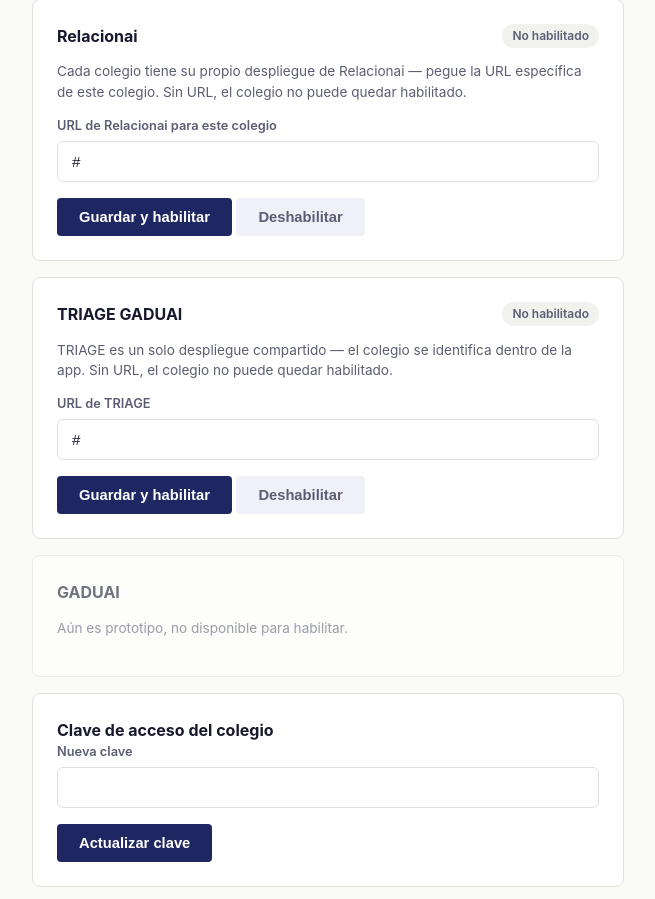
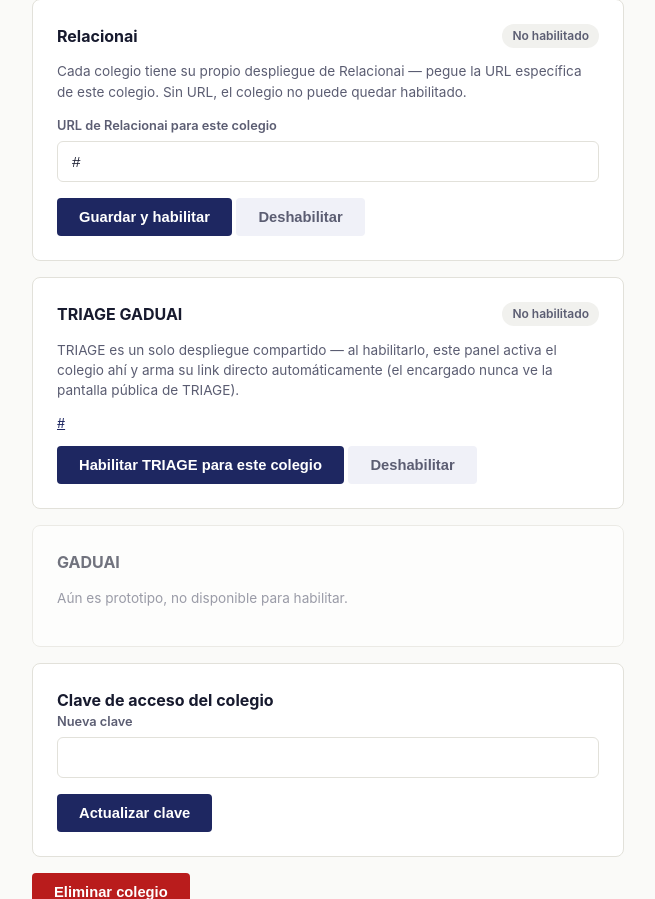
Before and after one commit to humbertoski26/gaduaiweb, a Flask app: template portal/templates/admin_colegio.html in a window 1280 px wide. Shown: the part 204-1103 px from the top of the page, without its empty margins (312-967 px from the left). Run offline with Flask 3, Linux system fonts and the light colour scheme; the template is opened without the code that fills it: most values are stand-ins (such as "Sample title", 1, 10 or a date in 2020); some libraries are stand-ins or nearby versions.

Commit message:
Activar TRIAGE para un colegio desde el panel admin, sin URL manual
El panel ahora llama a la API de TRIAGE (protegida con TRIAGE_ADMIN_KEY) para crear el
colegio ahí mismo y arma el link directo a su login (?colegio=<id>) — ya no se pega una
URL a mano ni el encargado pasa por la pantalla pública de TRIAGE para crear su colegio.

Co-Authored-By: Claude Sonnet 5 <noreply@anthropic.com>

```diff
--- a/portal/app.py
+++ b/portal/app.py
@@ -1,5 +1,10 @@
+import json
 import os
+import re
+import unicodedata
 from functools import wraps
+from urllib.error import HTTPError, URLError
+from urllib.request import Request, urlopen
 
 from flask import Flask, render_template, request, redirect, url_for, session, jsonify
 from werkzeug.security import generate_password_hash, check_password_hash
@@ -13,6 +18,52 @@ PRODUCTOS = {
     "relacionai": {"nombre": "Relacionai", "descripcion": "Gestión de convivencia escolar y casos."},
     "triage": {"nombre": "TRIAGE GADUAI", "descripcion": "Timeline y triage de la gestión del colegio."},
 }
+
+TRIAGE_BASE_URL = (os.environ.get("TRIAGE_BASE_URL") or "https://triage-gaduai.onrender.com").rstrip("/")
+TRIAGE_ADMIN_KEY = os.environ.get("TRIAGE_ADMIN_KEY")
+
+
+def slug_colegio(nombre):
+    """Debe producir el mismo id que la función slug() de TRIAGE (server.js) para el mismo
+    nombre, porque ahí es donde vive de verdad el colegio: TRIAGE deriva su id a partir del
+    nombre, nosotros solo lo recalculamos para saber qué link armar."""
+    s = unicodedata.normalize("NFD", nombre or "").encode("ascii", "ignore").decode("ascii").lower()
+    s = re.sub(r"[^a-z0-9]+", "-", s).strip("-")
+    return s
+
+
+class TriageError(Exception):
+    pass
+
+
+def activar_colegio_en_triage(nombre, comuna):
+    """Crea (o reconoce, si ya existe) el colegio en TRIAGE GADUAI y devuelve el link directo
+    a su login (?colegio=<id>) más las credenciales del usuario máster, si se acaban de crear.
+    Lanza TriageError si TRIAGE no está configurado o no responde."""
+    if not TRIAGE_ADMIN_KEY:
+        raise TriageError("Falta configurar TRIAGE_ADMIN_KEY en este servicio.")
+    body = json.dumps({"nombre": nombre, "comuna": comuna}).encode("utf-8")
+    req = Request(
+        f"{TRIAGE_BASE_URL}/api/colegios",
+        data=body,
+        method="POST",
+        headers={"Content-Type": "application/json", "X-Admin-Key": TRIAGE_ADMIN_KEY},
+    )
+    try:
+        with urlopen(req, timeout=15) as resp:
+            data = json.loads(resp.read().decode("utf-8"))
+        return {
+            "id": data["id"],
+            "url": f"{TRIAGE_BASE_URL}/?colegio={data['id']}",
+            "master": data.get("master"),
+        }
+    except HTTPError as exc:
+        if exc.code == 409:
+            colegio_id = slug_colegio(nombre)
+            return {"id": colegio_id, "url": f"{TRIAGE_BASE_URL}/?colegio={colegio_id}", "master": None}
+        raise TriageError(f"TRIAGE respondió con error ({exc.code}).") from exc
+    except URLError as exc:
+        raise TriageError("No se pudo conectar con TRIAGE.") from exc
 
 # El botón de contacto vive en el sitio público (otro origen), así que ese único
 # endpoint necesita CORS habilitado para poder recibir el POST desde gaduai.cl.
@@ -257,9 +308,28 @@ def admin_toggle_acceso(colegio_id, producto):
     if producto not in ("relacionai", "triage"):
         return redirect(url_for("admin_colegio", colegio_id=colegio_id))
     habilitado = request.form.get("habilitado") == "1"
-    url = request.form.get("url", "").strip() or None
+    msg = "Guardado."
+
     conn = get_conn()
     cur = conn.cursor()
+    if producto == "triage" and habilitado:
+        # TRIAGE es un solo despliegue compartido: en vez de pedir una URL a mano, el propio
+        # panel activa el colegio ahí (o reconoce el que ya existe) y arma el link directo a
+        # su login — así el encargado nunca ve la pantalla pública de "crear colegio".
+        cur.execute("SELECT nombre, comuna FROM colegios WHERE id = %s", (colegio_id,))
+        colegio = cur.fetchone()
+        try:
+            activado = activar_colegio_en_triage(colegio["nombre"], colegio["comuna"])
+        except TriageError as exc:
+            cur.close()
+            conn.close()
+            return redirect(url_for("admin_colegio", colegio_id=colegio_id, msg=f"No se pudo habilitar TRIAGE: {exc}"))
+        url = activado["url"]
+        if activado["master"]:
+            msg = f"TRIAGE activado. Acceso máster: {activado['master']['correo']} / clave {activado['master']['clave']} (guárdala, no se muestra de nuevo)."
+    else:
+        url = request.form.get("url", "").strip() or None
+
     cur.execute(
         """INSERT INTO accesos (colegio_id, producto, habilitado, url) VALUES (%s, %s, %s, %s)
            ON CONFLICT (colegio_id, producto) DO UPDATE SET habilitado = EXCLUDED.habilitado, url = EXCLUDED.url""",
@@ -267,7 +337,7 @@ def admin_toggle_acceso(colegio_id, producto):
     )
     cur.close()
     conn.close()
-    return redirect(url_for("admin_colegio", colegio_id=colegio_id, msg="Guardado."))
+    return redirect(url_for("admin_colegio", colegio_id=colegio_id, msg=msg))
 
 
 @app.route("/admin/colegios/<int:colegio_id>/clave", methods=["POST"])
--- a/portal/templates/admin_colegio.html
+++ b/portal/templates/admin_colegio.html
@@ -29,12 +29,11 @@
       <strong>TRIAGE GADUAI</strong>
       <span class="badge {{ 'badge-on' if acc.triage else 'badge-off' }}">{{ 'Habilitado' if acc.triage else 'No habilitado' }}</span>
     </div>
-    <p style="font-size:0.85rem;color:var(--muted);">TRIAGE es un solo despliegue compartido — el colegio se identifica dentro de la app. Sin URL, el colegio no puede quedar habilitado.</p>
+    <p style="font-size:0.85rem;color:var(--muted);">TRIAGE es un solo despliegue compartido — al habilitarlo, este panel activa el colegio ahí y arma su link directo automáticamente (el encargado nunca ve la pantalla pública de TRIAGE).</p>
+    {% if acc.triage_url %}<p style="font-size:0.8rem;"><a href="{{ acc.triage_url }}" target="_blank" rel="noopener">{{ acc.triage_url }}</a></p>{% endif %}
     <form method="post" action="{{ url_for('admin_toggle_acceso', colegio_id=colegio.id, producto='triage') }}">
-      <label>URL de TRIAGE</label>
-      <input type="url" name="url" placeholder="https://triage-gaduai.onrender.com" value="{{ acc.triage_url or '' }}" required>
-      <button class="btn {{ 'btn-muted' if acc.triage else '' }}" type="submit" name="habilitado" value="1">{{ 'Habilitado ✓' if acc.triage else 'Guardar y habilitar' }}</button>
-      <button class="btn {{ '' if acc.triage else 'btn-muted' }}" type="submit" name="habilitado" value="0" formnovalidate>Deshabilitar</button>
+      <button class="btn {{ 'btn-muted' if acc.triage else '' }}" type="submit" name="habilitado" value="1">{{ 'Habilitado ✓' if acc.triage else 'Habilitar TRIAGE para este colegio' }}</button>
+      <button class="btn {{ '' if acc.triage else 'btn-muted' }}" type="submit" name="habilitado" value="0">Deshabilitar</button>
     </form>
   </div>
 
```
